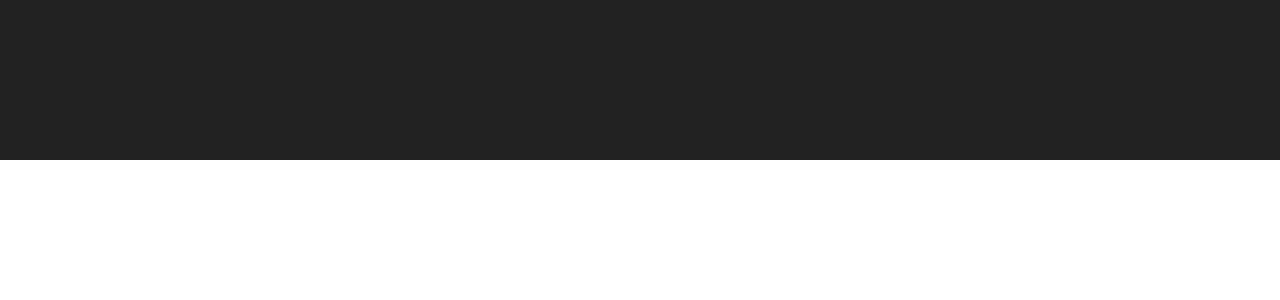
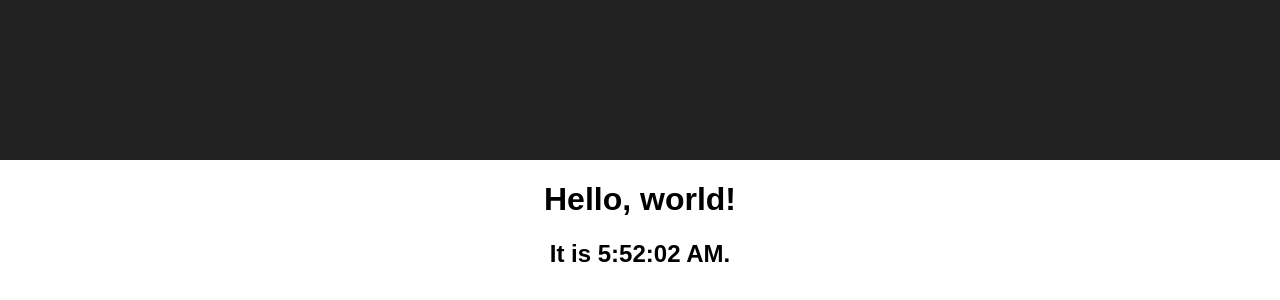
Before and after one commit to DarkNightRises/POCVideo, a React (Create React App) app: page / in a window 1280 px wide. Shown: the part 30-330 px from the top of the page. Built offline with nearby package versions, Linux system fonts and the light colour scheme.

Commit message:
Adding local state to a class

```diff
--- a/src/App.js
+++ b/src/App.js
@@ -1,5 +1,4 @@
 import React, { Component } from 'react';
-import video from './video.mp4'
 import './App.css';
 import ReactPlayer from 'react-player'
 
@@ -9,7 +8,7 @@ class App extends Component {
       <div className="App">
         <div className="App-header">
           </div>
-      <ReactPlayer url='https://www.youtube.com/watch?v=ysz5S6PUM-U' playing />
+      <ReactPlayer url='https://www.youtube.com/watch?v=ysz5S6PUM-U' loop='true' playing />
       </div>
     );
   }
--- /dev/null
+++ b/src/Clock.js
@@ -0,0 +1,19 @@
+import React, { Component } from 'react';
+import './App.css';
+class Clock extends Component {
+  constructor(props) {
+    super(props);
+    this.state = {date: new Date()};
+  }
+
+  render() {
+    return (
+   <div className="App">
+        <div className="App-header">
+          </div>       <h1>Hello, world!</h1>
+        <h2>It is {this.state.date.toLocaleTimeString()}.</h2>
+      </div>
+    );
+  }
+}
+export default Clock;
--- a/src/index.js
+++ b/src/index.js
@@ -1,9 +1,8 @@
 import React from 'react';
 import ReactDOM from 'react-dom';
-import App from './App';
 import './index.css';
-
+import Clock from './Clock';
 ReactDOM.render(
-  <App />,
+  <Clock />,
   document.getElementById('root')
 );
```
